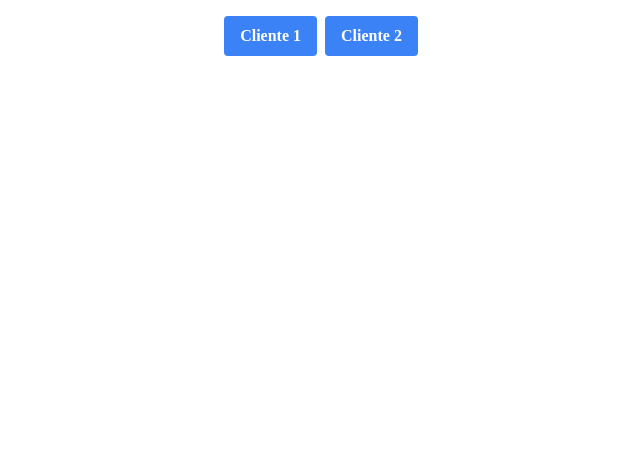
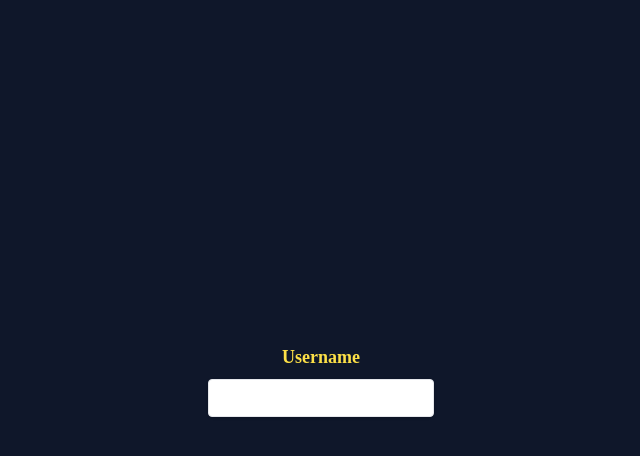
Before and after one commit to Eavilesz/sttoria-photos, a React (Create React App) app: page / in a window 1280 px wide. Shown: the top 456 px of the page, without its empty margins (319-959 px from the left). Built offline with nearby package versions, Linux system fonts and the light colour scheme; a web font is replaced by a local one.

Commit message:
AddedLogin form

```diff
--- a/package.json
+++ b/package.json
@@ -10,6 +10,7 @@
     "@types/react": "^18.0.15",
     "@types/react-dom": "^18.0.6",
     "firebase": "^9.9.0",
+    "prettier": "^2.7.1",
     "react": "^18.2.0",
     "react-dom": "^18.2.0",
     "react-error-boundary": "^3.1.4",
@@ -17,6 +18,7 @@
     "react-images": "^1.2.0-beta.7",
     "react-router-dom": "^6.3.0",
     "react-scripts": "5.0.1",
+    "react-spinners": "^0.13.4",
     "typescript": "^4.7.4",
     "web-vitals": "^2.1.4"
   },
--- a/src/App.tsx
+++ b/src/App.tsx
@@ -1,11 +1,11 @@
 import "./App.css";
 import Login from "./components/Login";
 import Main from "./components/Main";
-import Summary from "./components/Summary";
 import { Layout } from "./components/Layout";
 import { ImageContext } from "./context";
+import LoadingPage from "./components/LoadingPage";
 import { BrowserRouter as Router, Routes, Route } from "react-router-dom";
-import { useState } from "react";
+import { useState, lazy, Suspense } from "react";
 
 function App() {
   const [imageList, setImageList] = useState<
@@ -13,7 +13,13 @@ function App() {
   >([]);
 
   const MainComponent = Layout(Main);
-  const SummaryComponent = Layout(Summary);
+
+  const SummaryComponent = Layout(
+    lazy(async () => {
+      await new Promise((resolve) => setTimeout(resolve, 1 * 1000));
+      return await import("./components/Summary");
+    })
+  );
 
   return (
     <div className="App">
@@ -25,7 +31,14 @@ function App() {
               path="/main/:client"
               element={<MainComponent setImageList={setImageList} />}
             />
-            <Route path="/summary" element={<SummaryComponent />} />
+            <Route
+              path="/summary"
+              element={
+                <Suspense fallback={<LoadingPage />}>
+                  <SummaryComponent />
+                </Suspense>
+              }
+            />
           </Routes>
         </Router>
       </ImageContext.Provider>
--- a/src/components/CardInfo.tsx
+++ b/src/components/CardInfo.tsx
@@ -1,4 +1,3 @@
-import { FormEventHandler } from "react";
 import { AiOutlineHeart, AiFillHeart, AiOutlineMessage } from "react-icons/ai";
 
 interface CardInfoProps {
@@ -11,10 +10,6 @@ interface CardInfoProps {
 
 const CardInfo: React.ComponentType<CardInfoProps> = (props) => {
   const { like, idx, isLiked, commenting, comment } = props;
-
-  // const submitHandler = (e: FormEventHandler<HTMLFormElement>) => {
-  //   e.preventDefault();
-  // };
 
   return (
     <div className="flex absolute bottom-0 top-100 bg-gray-600 w-full h-10 rounded-lg justify-center">
@@ -35,14 +30,12 @@ const CardInfo: React.ComponentType<CardInfoProps> = (props) => {
                 size={"1.75rem"}
               />
             </div>
-            <form>
             <input
               value={comment}
               onChange={(e) => commenting(idx, e.target.value)}
               placeholder="Escriba un comentario"
               className=" ml-4 bg-slate-200 appearance-none border-1 border-gray-200 rounded w-full py-2 px-4 text-gray-700 leading-tight focus:outline-none focus:bg-white focus:border-purple-500"
             ></input>
-            </form>
           </>
         ) : (
           <div onClick={(e) => like(idx)}>
--- a/src/components/ErrorFallback.tsx
+++ b/src/components/ErrorFallback.tsx
@@ -6,9 +6,11 @@ interface Error {
 
 function ErrorFallback({ error }: Error) {
   return (
-    <div role="alert">
-      <p>Something went wrong:</p>
-      <pre>{error.message}</pre>
+    <div className="flex h-screen">
+      <div className="text-white m-auto" role="alert">
+        <p>Something went wrong:</p>
+        <pre>{error.message}</pre>
+      </div>
     </div>
   );
 }
--- a/src/components/Gallery.tsx
+++ b/src/components/Gallery.tsx
@@ -66,7 +66,7 @@ const Gallery: FC<ImageProps> = (props) => {
           currentImage={currentImage}
         />
       )}
-      <div className="sm:columns-2 lg:columns-3 px-4 bg-black">
+      <div className="sm:columns-2 lg:columns-3 px-4 ">
         {imageList.length > 0 &&
           imageList.map((image, idx) => (
             <ImageCard
--- a/src/components/Layout.tsx
+++ b/src/components/Layout.tsx
@@ -1,5 +1,6 @@
 import React, { useCallback } from "react";
 import Navbar from "./Navbar";
+
 //With useCallback
 export function Layout<P>(Component: React.ComponentType<P>) {
   const ComponentWithLayout = useCallback(
--- /dev/null
+++ b/src/components/LoadingPage.tsx
@@ -0,0 +1,13 @@
+import { RotateLoader } from "react-spinners";
+
+function LoadingPage() {
+  return (
+    <div className="flex h-screen">
+      <div className="m-auto">
+        <RotateLoader size={100} color={"#FDE047"} />
+      </div>
+    </div>
+  );
+}
+
+export default LoadingPage;
--- a/src/components/Login.tsx
+++ b/src/components/Login.tsx
@@ -1,5 +1,5 @@
-import React, { Dispatch, FC } from "react";
-import { Link } from "react-router-dom";
+import React, { Dispatch, FC, useState } from "react";
+import { Link, useNavigate } from "react-router-dom";
 
 interface ImageProps {
   setImageList: Dispatch<
@@ -8,27 +8,38 @@ interface ImageProps {
 }
 
 const Login: FC<ImageProps> = (props) => {
+  let navigate = useNavigate();
+
   const { setImageList } = props;
+  const [data, setData] = useState("");
+
+  const onSubmit = (e: React.FormEvent): void => {
+    e.preventDefault();
+    setImageList([]);
+    navigate(`/main/${data}`);
+    console.log("%ce: %o", "color: #C084FC ;", e);
+  };
 
   return (
     <>
-      <Link to="/main/cliente-1">
-        <button
-          onClick={(e) => setImageList([])}
-          className="bg-blue-500 hover:bg-blue-700 text-white font-bold py-2 px-4 rounded mt-4"
-        >
-          Cliente 1
-        </button>
-      </Link>
-
-      <Link to="/main/cliente-2">
-        <button
-          onClick={(e) => setImageList([])}
-          className="ml-2 bg-blue-500 hover:bg-blue-700 text-white font-bold py-2 px-4 rounded mt-4"
-        >
-          Cliente 2
-        </button>
-      </Link>
+      <div className="flex h-screen">
+        <div className="m-auto">
+          <form onSubmit={onSubmit} className="rounded px-8 pt-6 pb-8 mb-4">
+            <div className="mb-4">
+              <label className="block text-yellow-300 text-lg font-bold mb-2">
+                Username
+              </label>
+              <input
+                onChange={(e) => setData(e.target.value)}
+                className="shadow appearance-none border rounded w-full py-2 px-3 text-gray-700 leading-tight focus:outline-none focus:shadow-outline"
+              />
+            </div>
+            {/* <div className="mb-6">
+      <p className="text-red-500 text-xs italic">Please choose a password.</p>
+    </div> */}
+          </form>
+        </div>
+      </div>
     </>
   );
 };
--- a/src/components/Main.tsx
+++ b/src/components/Main.tsx
@@ -1,11 +1,11 @@
-import { useEffect, useContext, useState } from "react";
+import React, { useEffect, useContext, useState } from "react";
 import { storage } from "../firebase";
 import { ref, listAll, getDownloadURL } from "firebase/storage";
 import { useParams } from "react-router-dom";
 import { Dispatch } from "react";
-import Gallery from "./Gallery";
 import { ImageContext } from "../context";
 import ErrorFallback from "./ErrorFallback";
+import Gallery from "./Gallery";
 import { ErrorBoundary } from "react-error-boundary";
 
 interface ImageProps {
--- a/src/index.css
+++ b/src/index.css
@@ -7,6 +7,7 @@ body {
   font-family: "Goldman", cursive;
   -webkit-font-smoothing: antialiased;
   -moz-osx-font-smoothing: grayscale;
+  background-color: #0f172a;
 }
 
 code {
```
Also changed, not shown: 1 other file (tests, documents, lock files or other folders). Lines whose indentation alone changed are shown as unchanged.
